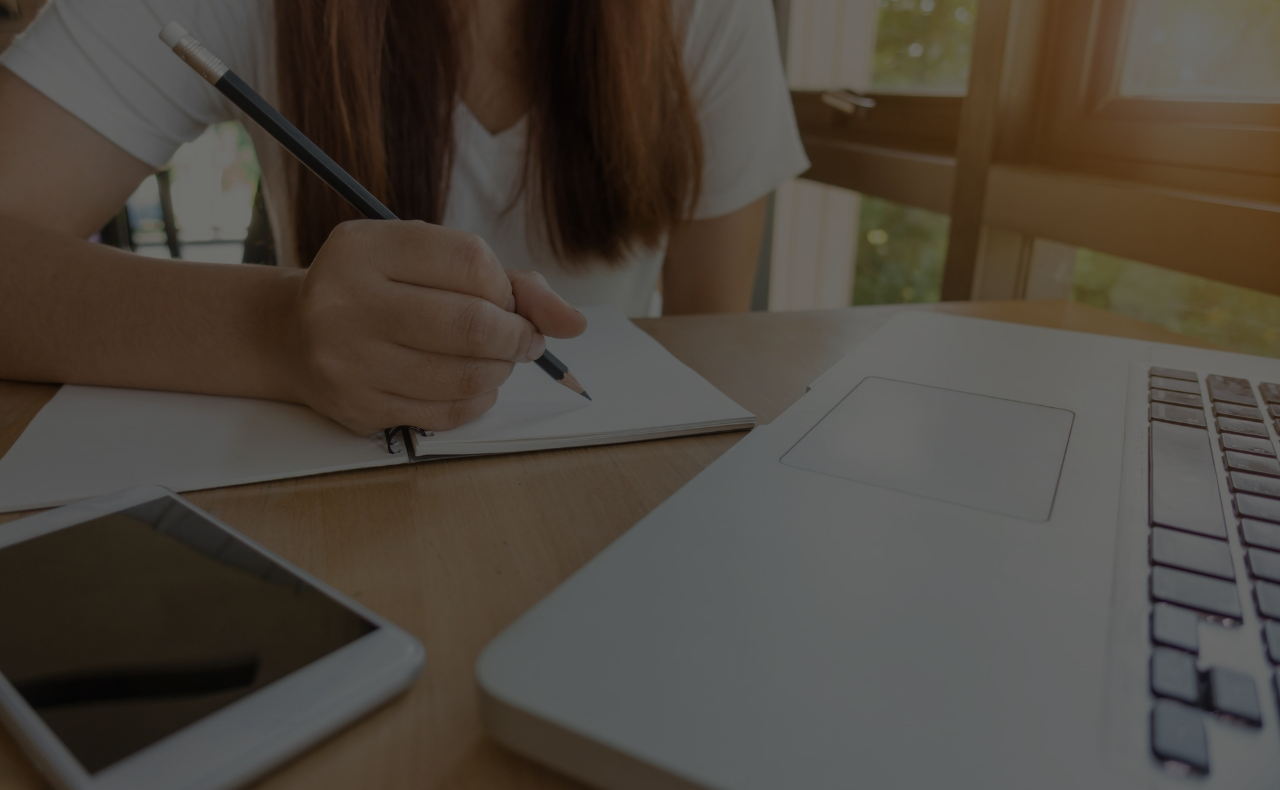
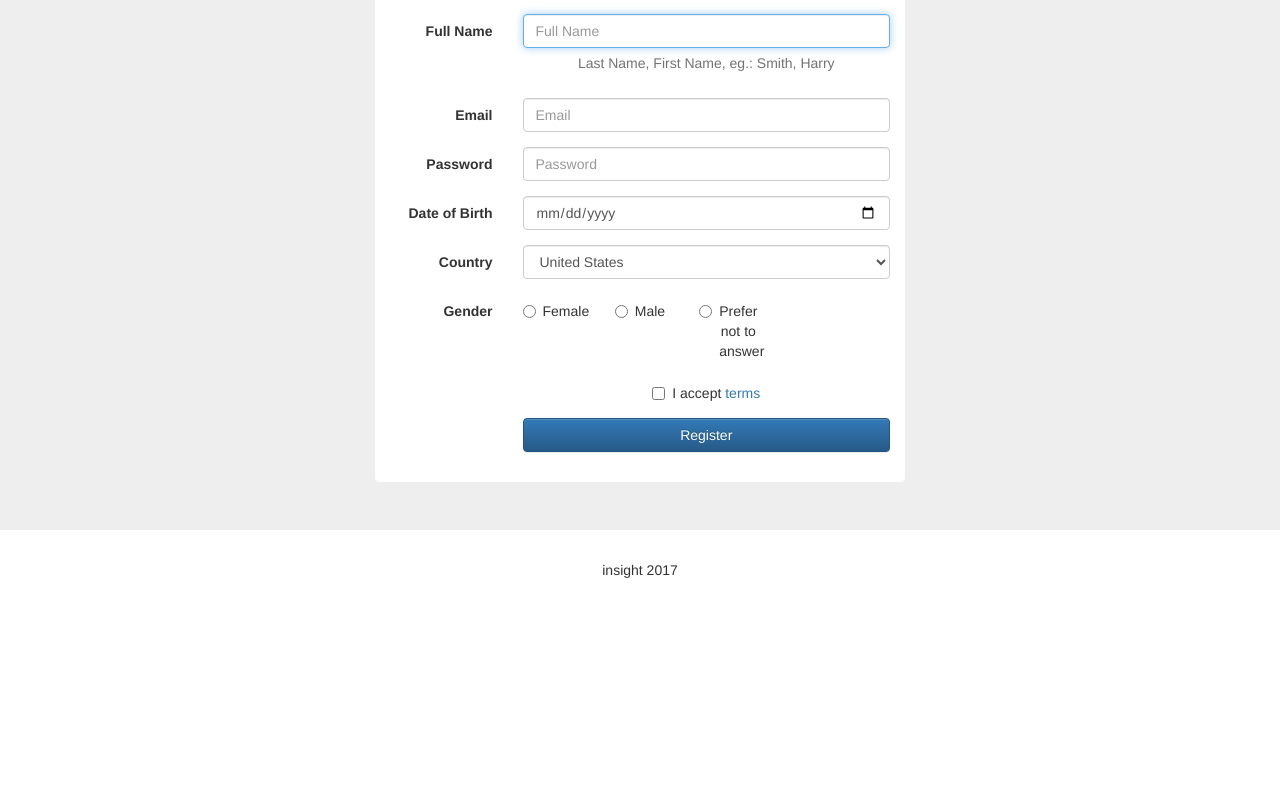
Before and after one commit to kevinkuan4/CSE333Responsive, a plain HTML site: page signup.html in a window 1280 px wide. Shown: the part 132-922 px from the top of the page. After the commit the page ends 800 px from the top, so only its background shows below. Drawn offline with Linux system fonts and the light colour scheme.

Commit message:
finished most of the stuff

```diff
--- /dev/null
+++ b/css/register.css
@@ -0,0 +1,18 @@
+body {
+    text-align: center;
+}
+
+*[role="form"] {
+    max-width: 530px;
+    padding: 15px;
+    margin: 0 auto;
+    background-color: #fff;
+    border-radius: 0.3em;
+}
+
+*[role="form"] h2 {
+    margin-left: 5em;
+    margin-bottom: 1em;
+}
+
+t
--- /dev/null
+++ b/css/sign.css
@@ -0,0 +1,38 @@
+body {
+  padding-top: 40px;
+  padding-bottom: 40px;
+  background-color: #eee;
+}
+
+.form-signin {
+  max-width: 330px;
+  padding: 15px;
+  margin: 0 auto;
+}
+.form-signin .form-signin-heading,
+.form-signin .checkbox {
+  margin-bottom: 10px;
+}
+.form-signin .checkbox {
+  font-weight: 400;
+}
+.form-signin .form-control {
+  position: relative;
+  box-sizing: border-box;
+  height: auto;
+  padding: 10px;
+  font-size: 16px;
+}
+.form-signin .form-control:focus {
+  z-index: 2;
+}
+.form-signin input[type="email"] {
+  margin-bottom: -1px;
+  border-bottom-right-radius: 0;
+  border-bottom-left-radius: 0;
+}
+.form-signin input[type="password"] {
+  margin-bottom: 10px;
+  border-top-left-radius: 0;
+  border-top-right-radius: 0;
+}
--- a/signup.html
+++ b/signup.html
@@ -12,7 +12,7 @@
     <script src="plugins/js/bootstrap.min.js"></script>
 
     <link href="css/global.css" rel="stylesheet">
-    <link href="css/front.css" rel="stylesheet">
+    <link href="css/register.css" rel="stylesheet">
 
 </head>
 
@@ -46,10 +46,91 @@
     </nav>
 
     <div class="jumbotron">
-        <img src="media/frontbanner.jpg" class="img-responsive">
-    </div>
 
-    <div>
+    <div class="container">
+            <form class="form-horizontal" role="form">
+                <h2>Registration Form</h2>
+                <div class="form-group">
+                    <label for="firstName" class="col-sm-3 control-label">Full Name</label>
+                    <div class="col-sm-9">
+                        <input type="text" id="firstName" placeholder="Full Name" class="form-control" autofocus>
+                        <span class="help-block">Last Name, First Name, eg.: Smith, Harry</span>
+                    </div>
+                </div>
+                <div class="form-group">
+                    <label for="email" class="col-sm-3 control-label">Email</label>
+                    <div class="col-sm-9">
+                        <input type="email" id="email" placeholder="Email" class="form-control">
+                    </div>
+                </div>
+                <div class="form-group">
+                    <label for="password" class="col-sm-3 control-label">Password</label>
+                    <div class="col-sm-9">
+                        <input type="password" id="password" placeholder="Password" class="form-control">
+                    </div>
+                </div>
+                <div class="form-group">
+                    <label for="birthDate" class="col-sm-3 control-label">Date of Birth</label>
+                    <div class="col-sm-9">
+                        <input type="date" id="birthDate" class="form-control">
+                    </div>
+                </div>
+                <div class="form-group">
+                    <label for="country" class="col-sm-3 control-label">Country</label>
+                    <div class="col-sm-9">
+                        <select id="country" class="form-control">
+                            <option>United States</option>
+                            <option>Afghanistan</option>
+                            <option>Bahamas</option>
+                            <option>Cambodia</option>
+                            <option>Denmark</option>
+                            <option>Ecuador</option>
+                            <option>Fiji</option>
+                            <option>Gabon</option>
+                            <option>Haiti</option>
+                            <option>United States</option>
+                        </select>
+                    </div>
+                </div> <!-- /.form-group -->
+                <div class="form-group">
+                    <label class="control-label col-sm-3">Gender</label>
+                    <div class="col-sm-6">
+                        <div class="row">
+                            <div class="col-sm-4">
+                                <label class="radio-inline">
+                                    <input type="radio" id="femaleRadio" value="Female">Female
+                                </label>
+                            </div>
+                            <div class="col-sm-4">
+                                <label class="radio-inline">
+                                    <input type="radio" id="maleRadio" value="Male">Male
+                                </label>
+                            </div>
+                            <div class="col-sm-4">
+                                <label class="radio-inline">
+                                    <input type="radio" id="uncknownRadio" value="Unknown">Prefer not to answer
+                                </label>
+                            </div>
+                        </div>
+                    </div>
+                </div> <!-- /.form-group -->
+
+                <div class="form-group">
+                    <div class="col-sm-9 col-sm-offset-3">
+                        <div class="checkbox">
+                            <label>
+                                <input type="checkbox">I accept <a href="#">terms</a>
+                            </label>
+                        </div>
+                    </div>
+                </div> <!-- /.form-group -->
+                <div class="form-group">
+                    <div class="col-sm-9 col-sm-offset-3">
+                        <button type="submit" class="btn btn-primary btn-block">Register</button>
+                    </div>
+                </div>
+            </form> <!-- /form -->
+        </div> <!-- ./container -->
 
     </div>
 
@@ -79,6 +160,9 @@
         </div>
     </div>
  footer-->
+    <div class="footer">
+        insight 2017
+    </div>
 </body>
 
 </html>
```
Also changed, not shown: signin.html (+21 -6 lines).
